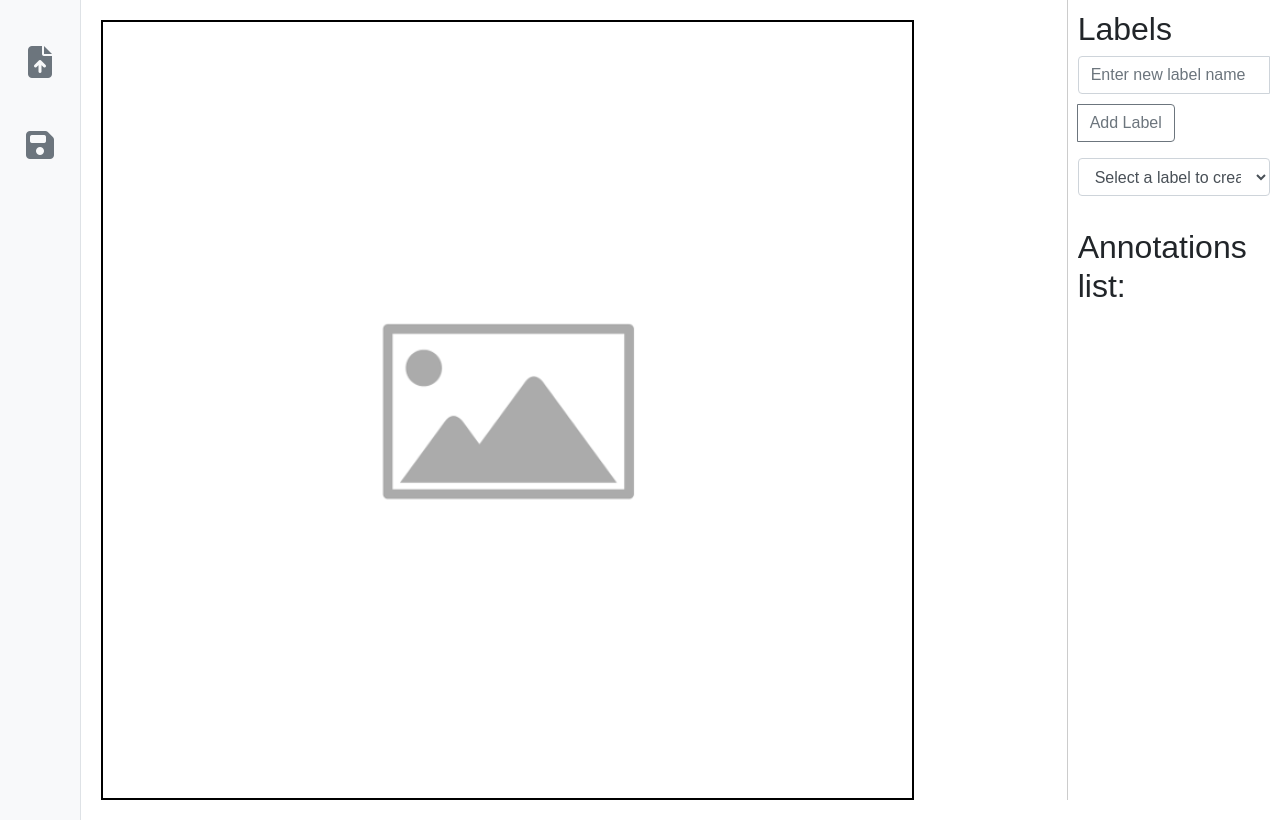
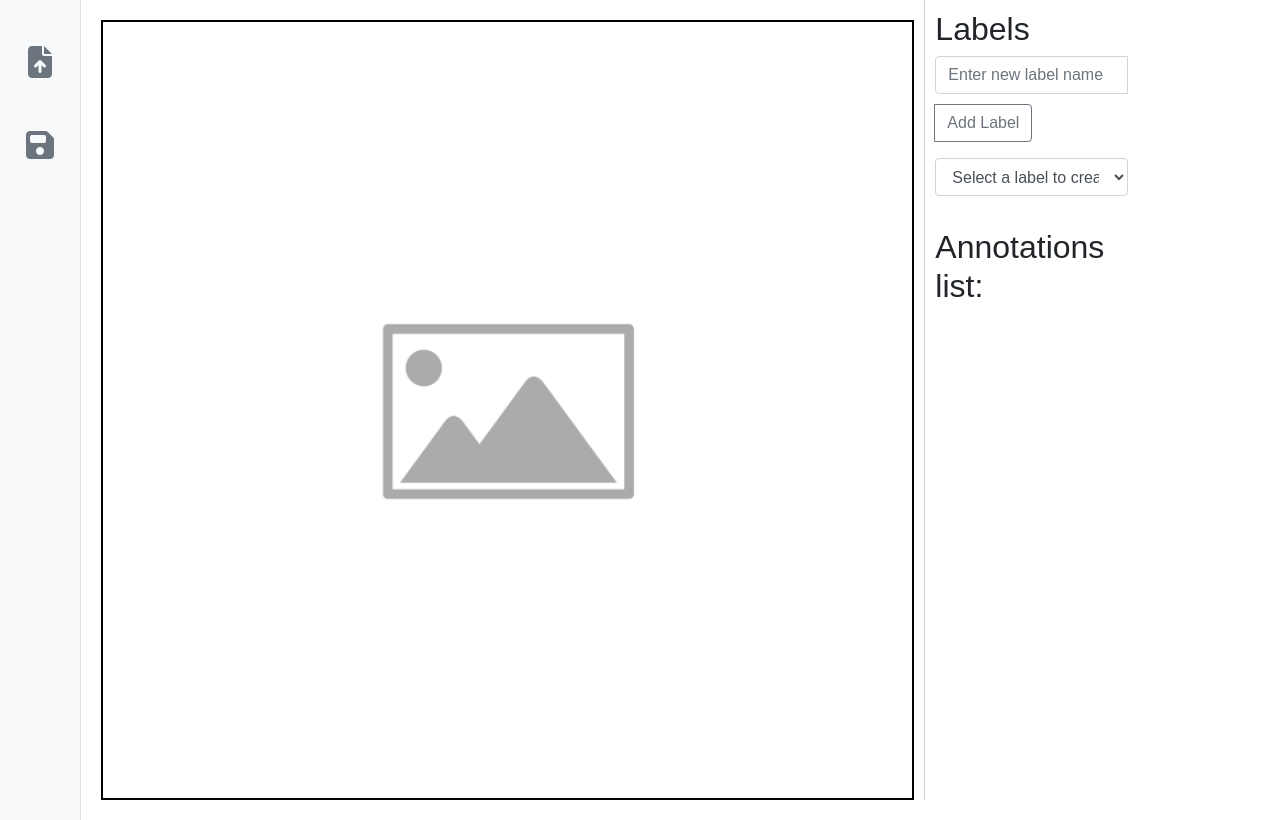
Before and after one commit to test1055825/BBox2, a Flask app: page / in a window 1280 px wide. Run offline with Flask 3, Linux system fonts and the light colour scheme; some libraries are stand-ins or nearby versions.

Commit message:
Adjust layout styles to remove margins and improve sidebar alignment

```diff
--- a/static/css/style.css
+++ b/static/css/style.css
@@ -47,6 +47,7 @@ body {
     border: 2px solid black;
     position: relative; /* Ensure canvas is positioned correctly */
     background-color: white; /* Ustaw tło na biały kolor */
+    margin-right: 0; /* Remove any right margin */
 }
 
 #image {
@@ -137,15 +138,13 @@ li.selected {
 
 .main-area {
     width: 80%;
-    position: relative;
     padding: 10px;
+    display: flex;
+    flex-direction: column;
 }
 
 .sidebar-right {
     width: 20%;
-    position: fixed;
-    right: 0;
-    top: 0;
     padding: 10px;
     border-left: 1px solid #ccc;
     text-align: left;
@@ -154,4 +153,5 @@ li.selected {
     height: 100vh;
     overflow-y: auto;
     background: white;
+    margin-left: -10px; /* Remove gap between main area and sidebar */
 }
```
